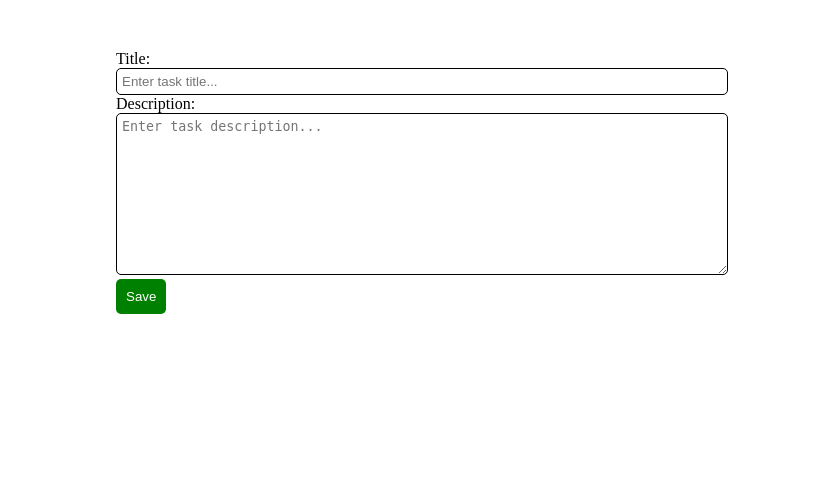
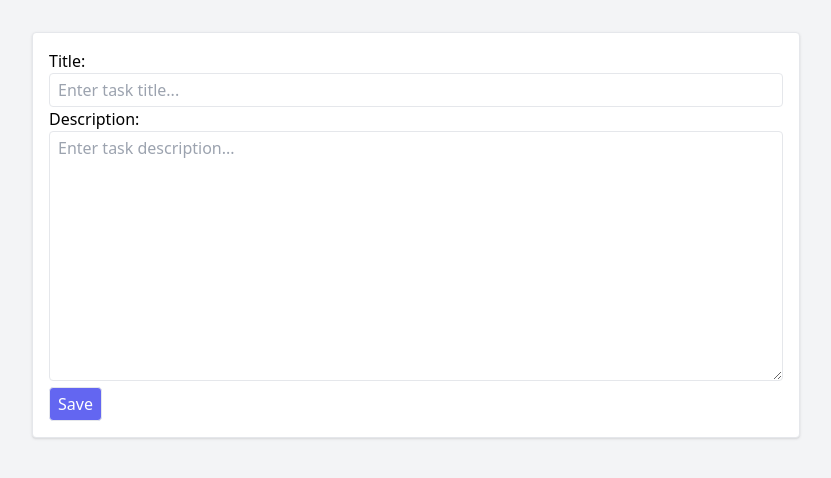
Before and after one commit to Zetcor/Upskilling, a Django app: page / in a window 1280 px wide. Shown: the top 478 px of the page, without its empty margins (224-1055 px from the left). Run offline with Django 5.2, Linux system fonts and the light colour scheme; data that the repository does not hold is empty; some libraries are stand-ins or nearby versions.

Commit message:
2/21/2025 Updates

```diff
--- a/rnd/forms.py
+++ b/rnd/forms.py
@@ -9,11 +9,13 @@ class TaskForm(forms.ModelForm):
 
             'title': forms.TextInput(attrs = {
                 'id': 'task-title',
-                'placeholder': 'Enter task title...'
+                'placeholder': 'Enter task title...',
+                'class': 'w-full border py-1 px-2 rounded'
             }),
 
             'description': forms.Textarea(attrs = {
                 'id': 'task-description',
-                'placeholder': 'Enter task description...'
+                'placeholder': 'Enter task description...',
+                'class': 'w-full border py-1 px-2 rounded'
             })
         }
--- a/rnd/templates/index.html
+++ b/rnd/templates/index.html
@@ -4,44 +4,34 @@
         <meta charset="UTF-8">
         <meta name="viewport" content="width=device-width, initial-scale=1.0">
         <title>Document</title>
-        <style>
-            #task-title {
-                border: 1px solid black;
-                padding: 5px;
-                border-radius: 5px;
-                width: 100%;
-            }
-            #task-description {
-                border: 1px solid black;
-                padding: 5px;
-                border-radius: 5px;
-                width: 100%;
-            }
-            #task-form{
-                max-width: 600px;
-                margin: 0 auto;
-                margin-top: 50px;
-            }
-            #save-button{
-                padding: 10px;
-                background-color: green;
-                color: white;
-                border: none;
-                border-radius: 5px;
-            }
-        </style>
+        <script src="https://cdn.tailwindcss.com"></script>
     </head>
-    <body>
-        <form method="post" id="task-form">
+    <body class="bg-gray-100">
+        <form method="post" class="bg-white max-w-3xl mx-auto border p-4 my-8 shadow rounded">
             {% csrf_token %}
             {{ task_form }}
-            <button type="submit" name="save_task" id="save-button">Save</button>
+            <button type="submit" name="save_task" class="px-2 py-1 border rounded bg-indigo-500 text-white">Save</button>
         </form>
-        <ul id="task-form">
+        <ul>
             {% for task in tasks %}
-            <li class="list-disc">
-                <h3>{{ task.title }}</h3>
-                <p>{{ task.description }}</p>
+            <li class="border max-w-3xl mx-auto bg-white rounded my-2 p-2 flex items-center justify-between shadow">
+                <div>
+                    <h3>{{ task.title }}</h3>
+                    <p>{{ task.description }}</p>
+                </div>
+                <div class="flex items-center space-x-4">
+                    <a href="{% url 'task_delete' task.id %}" class="">
+                        <svg xmlns="http://www.w3.org/2000/svg" fill="none" viewBox="0 0 24 24" stroke-width="1.2" stroke="currentColor" class="size-5 text-red-500">
+                            <path stroke-linecap="round" stroke-linejoin="round" d="m14.74 9-.346 9m-4.788 0L9.26 9m9.968-3.21c.342.052.682.107 1.022.166m-1.022-.165L18.16 19.673a2.25 2.25 0 0 1-2.244 2.077H8.084a2.25 2.25 0 0 1-2.244-2.077L4.772 5.79m14.456 0a48.108 48.108 0 0 0-3.478-.397m-12 .562c.34-.059.68-.114 1.022-.165m0 0a48.11 48.11 0 0 1 3.478-.397m7.5 0v-.916c0-1.18-.91-2.164-2.09-2.201a51.964 51.964 0 0 0-3.32 0c-1.18.037-2.09 1.022-2.09 2.201v.916m7.5 0a48.667 48.667 0 0 0-7.5 0" />
+                        </svg>
+                    </a>
+                    <a href="{% url 'task_edit' task.id %}">
+                        <svg xmlns="http://www.w3.org/2000/svg" fill="none" viewBox="0 0 24 24" stroke-width="1.2" stroke="currentColor" class="size-5">
+                            <path stroke-linecap="round" stroke-linejoin="round" d="m16.862 4.487 1.687-1.688a1.875 1.875 0 1 1 2.652 2.652L10.582 16.07a4.5 4.5 0 0 1-1.897 1.13L6 18l.8-2.685a4.5 4.5 0 0 1 1.13-1.897l8.932-8.931Zm0 0L19.5 7.125M18 14v4.75A2.25 2.25 0 0 1 15.75 21H5.25A2.25 2.25 0 0 1 3 18.75V8.25A2.25 2.25 0 0 1 5.25 6H10" />
+                        </svg>
+                    </a>
+                </div>
+
             </li>
             {% endfor %}
         </ul>
--- a/rnd/urls.py
+++ b/rnd/urls.py
@@ -21,4 +21,6 @@ from rnd.views import *
 urlpatterns = [
     path('admin/', admin.site.urls),
     path('', index),
+    path('task-delete/<int:id>', task_delete, name = 'task_delete'),
+    path('task-edit/<int:id>', task_edit, name = 'task_edit')
 ]
--- a/rnd/views.py
+++ b/rnd/views.py
@@ -1,4 +1,4 @@
-from django.shortcuts import render
+from django.shortcuts import render, redirect
 from django.http import HttpResponse
 from .forms import *
 from .models import *
@@ -19,3 +19,25 @@ def index(request):
         'tasks': tasks
     }
     return render(request, 'index.html', context)
+
+def task_delete(request, id):
+    task_id = id
+    task = Task.objects.get(id=task_id)
+    task.delete()
+    return redirect('/')
+
+def task_edit(request, id):
+    task_id = id
+    task = Task.objects.get(id=task_id)
+    task_form = TaskForm(instance=task)
+
+    if request.method == 'POST':
+        task_form = TaskForm(request.POST, instance=task)
+        task_form.save()
+        return redirect('/')
+
+    context = {
+        'task_form': task_form
+    }
+
+    return render(request, 'task_edit.html', context)
```
Also changed, not shown: rnd/templates/task_edit.html (added, +16 -0 lines).
